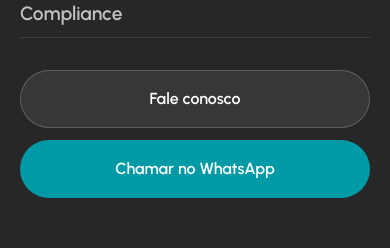
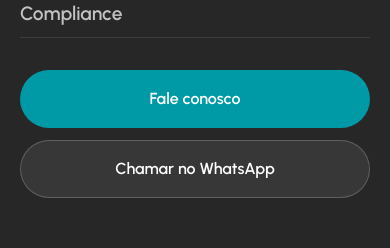
Before and after one commit to mmartirio/teaser-clone, a React (Vite) app: page / in a window 390 px wide. Both pictures are taken after a click on the button 350 px from the left and 32 px from the top of the page. Shown: the part 388-636 px from the top of the page. Built offline with nearby package versions, Linux system fonts and the light colour scheme.

Commit message:
fix: botão Fale conosco azul e WhatsApp ghost no menu mobile
Co-Authored-By: Claude Sonnet 4.6 <noreply@anthropic.com>

```diff
--- a/src/components/Header.jsx
+++ b/src/components/Header.jsx
@@ -89,10 +89,10 @@ export default function Header({ page = 'home' }) {
           Compliance
         </a>
         <div className="mobile-nav__ctas">
-          <a className="btn btn--ghost btn--block" href="#contato" onClick={() => setOpen(false)}>
+          <a className="btn btn--accent btn--block" href="#contato" onClick={() => setOpen(false)}>
             Fale conosco
           </a>
-          <a className="btn btn--accent btn--block" href={waLink()} target="_blank" rel="noreferrer">
+          <a className="btn btn--ghost btn--block" href={waLink()} target="_blank" rel="noreferrer">
             Chamar no WhatsApp
           </a>
         </div>
```
